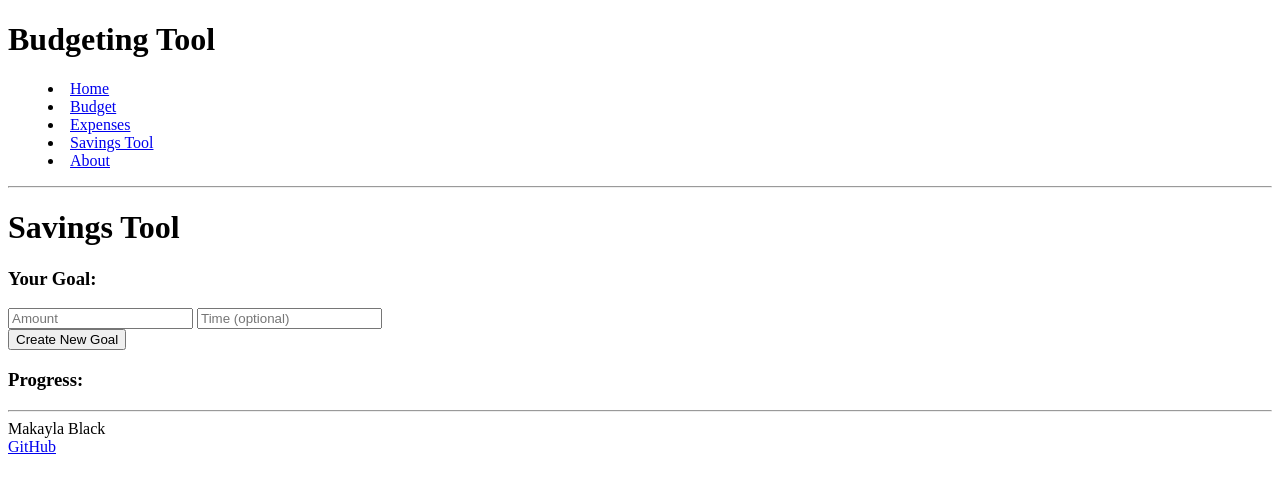
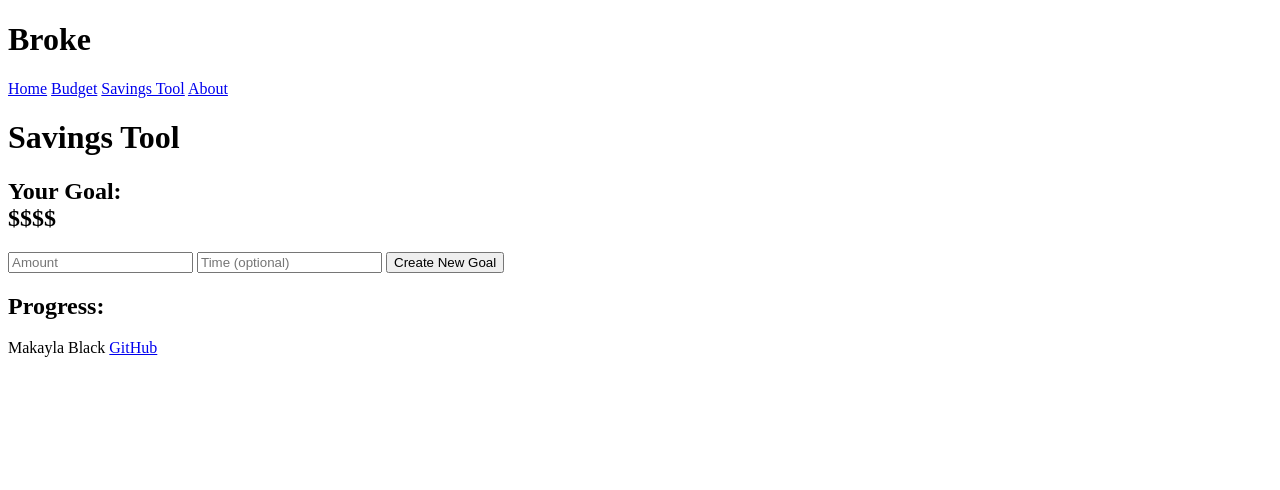
Before and after one commit to mkaybug/Startup260, a plain HTML site: page savings.html in a window 1280 px wide. Drawn offline with Linux system fonts and the light colour scheme.

Commit message:
Finished CSS for savings tab, now, going to tackle the budget tab

```diff
--- a/savings.html
+++ b/savings.html
@@ -5,45 +5,50 @@ It will also display the programs calculations on the user's progress towards th
 <html lang="en">
     <head>
         <meta charset="UTF-8" />
+    <!-- Tells browers not to scale automatically -->
         <meta name="viewport" content="width=device-width, initial-scale=1.0" />
-        <title>Startup HTML</title>
-    </head>
-    <body>
-        <header>
-            <h1>Budgeting Tool</h1>
-            <nav>
-                <menu>
-                    <li><a href="index.html">Home</a></li>
-                    <li><a href="mypi.html">Budget</a></li>
-                    <li><a href="expenses.html">Expenses</a></li>
-                    <li><a href="savings.html">Savings Tool</a></li>
-                    <li><a href="about.html">About</a></li>
-                </menu>
-            </nav>
+        <title>Startup CSS</title>
 
-            <hr />
-        </header>
+        <link rel="stylesheet" href="savings.css" />
+      </head>
+
+    <!-- Completely changed my header (CSS submission) -->
+    <header>
+      <h1>Broke</h1>
+      <div>
+        <a class="menu" href="index.html">Home</a>
+        <a class="menu" href="mypi.html">Budget</a>
+        <a class="menu" href="savings.html">Savings Tool</a>
+        <a class="menu" href="about.html">About</a>
+      </div>
+    </header>
 
         <main>
             <h1>Savings Tool</h1>
-            <h3>Your Goal:</h3>
+            <h2>
+                <div class="row">
+                    <label for="income">Your Goal:</label>
+                    <div id="output">$$$$</div>
+                </div></h2>
             <div id="savingsgoal"></div>
 
-            <form>
-                <input type="text" id="goal" placeholder="Amount" />
-                <input type="text" id="time" placeholder="Time (optional)" />
-            </form>
-            <button type="submit">Create New Goal</button>
+            <div class="income-container">
+                <form method="get" action="mypi.html">
+                    <input class="italics" type="text" id="goal" placeholder="Amount" />
+                    <input class="italics" type="text" id="time" placeholder="Time (optional)" />
+                    <button onclick="createNewGoal()" type="submit">Create New Goal</button>
+                </form>
+            </div>
 
-            <h3>Progress:</h3>
+            <!-- I want the progress portion to have a progress bar eventually, but I think
+            I need JS to implement it, so I'm holding off -->
+            <h2>Progress:</h2>
             <div id="progress"></div>
         </main>
 
         <footer>
-            <hr />
-            <span class="text-reset">Makayla Black</span>
-            <br />
-            <a href="https://github.com/mkaybug/startup.git">GitHub</a>
-          </footer>
+            <span class="author">Makayla Black</span>
+            <a class="github-link"  href="https://github.com/mkaybug/startup.git">GitHub</a>
+        </footer>
     </body>
 </html>
```
Also changed, not shown: mypi.css (+0 -8 lines), mypi.html (+4 -6 lines).
